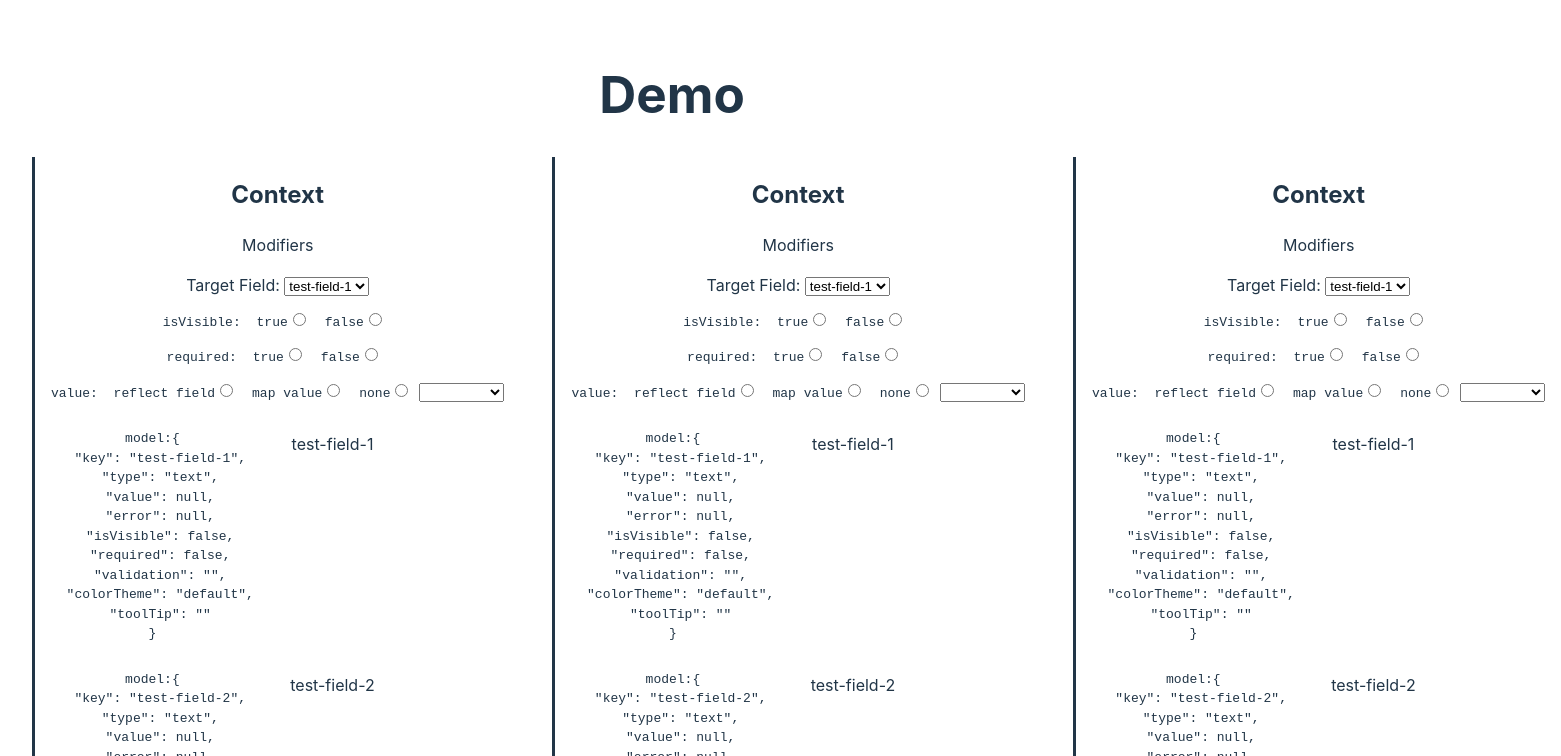
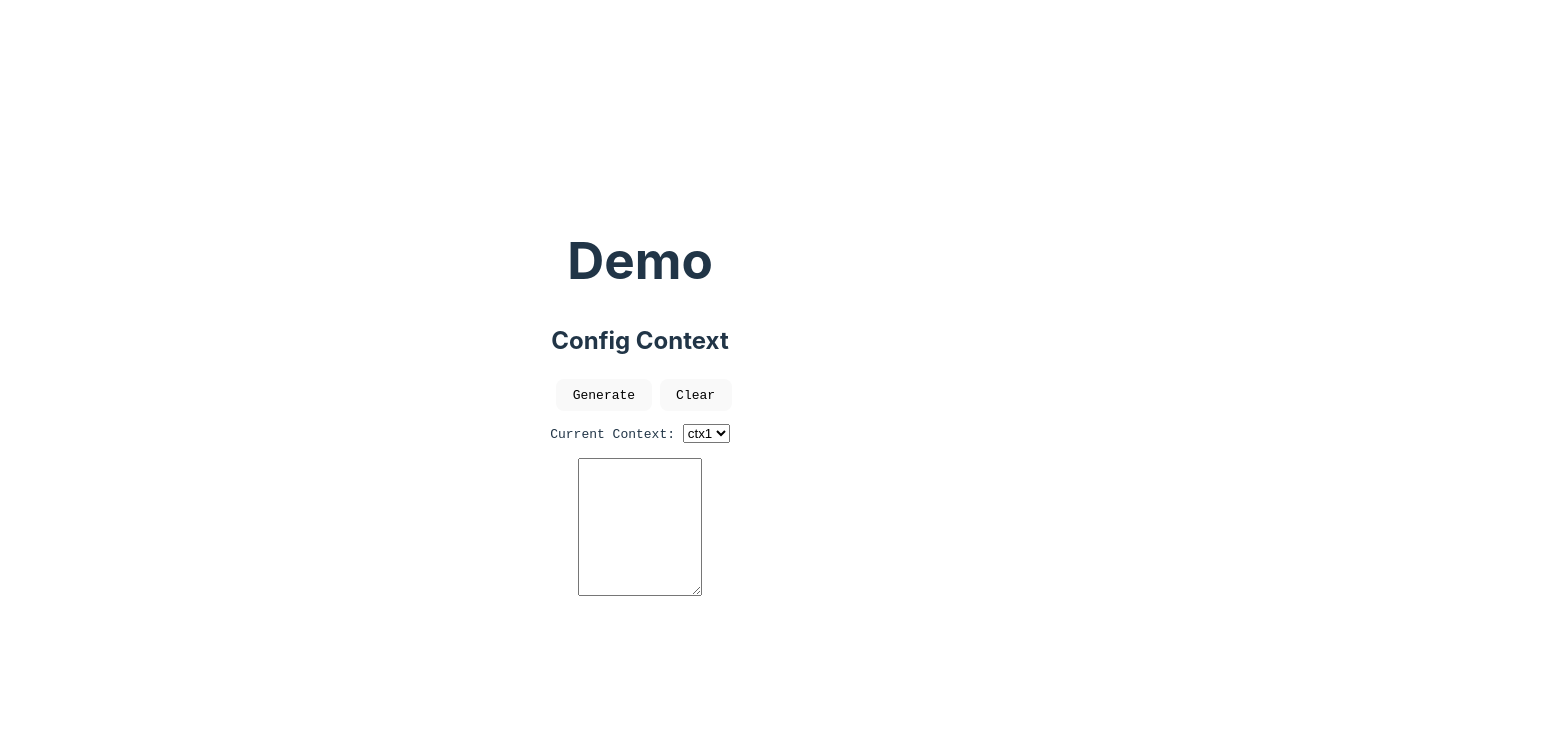
Before and after one commit to Muffinmann/Momentum, a React (Vite) app: page / in a window 1280 px wide. Shown: the top 756 px of the page, 1561 px wide, since content can reach past the window. Built offline with nearby package versions, Linux system fonts and the light colour scheme.

Commit message:
add context config

```diff
--- a/src/Demo.tsx
+++ b/src/Demo.tsx
@@ -1,15 +1,64 @@
+import { useState } from "react";
 import FieldContext from "./FieldContext";
 
 
+const demoContexts = [
+  'ctx1',
+  'ctx2',
+  'ctx3',
+]
+
 const Demo = () => {
+  const [contextConfig, setContextConfig] = useState(Object.fromEntries(demoContexts.map((name) => [name, ''])))
+  const [targetContext, setTargetContext] = useState('ctx1')
+  const [generateConfig, setGeneratedConfig] = useState<Record<string, object>>(Object.fromEntries(demoContexts.map((name) => [name, {}])))
 
+  console.log({generateConfig})
+  const generateContextConfig = () => {
+    const text = contextConfig[targetContext]
+    try {
+      const parsed = JSON.parse(text)
+      setGeneratedConfig((old) => ({
+        ...old,
+        [targetContext]: parsed
+      }))
+    } catch(e) {
+      console.error(e)
+    }
+  }
+
+  const clearContextConfig = () => {
+    setGeneratedConfig((old) => ({
+      ...old,
+      [targetContext]: {}
+    }))
+  }
   return (
     <div>
       <h1> Demo </h1>
+      <div>
+        <h2>Config Context</h2>
+        <pre> <button onClick={generateContextConfig}>Generate</button> <button onClick={clearContextConfig}>Clear</button></pre>
+        <pre>Current Context: <select value={targetContext} onChange={(e) => setTargetContext(e.target.value)}>
+          {demoContexts.map((ctx) => (
+            <option value={ctx} key={ctx}>{ctx}</option>))}
+        </select>
+        </pre>
+        <textarea
+          style={{width: '60%', padding:'0.5rem 0.3rem'}}
+          rows={8}
+          value={contextConfig[targetContext]}
+          onChange={(e) => {
+            setContextConfig((old) => ({
+              ...old,
+              [targetContext]: e.target.value
+            }))
+        }}/>
+      </div>
       <div style={{display: 'grid', gap: '2rem', gridTemplateColumns: '1fr 1fr 1fr'}}>
-        <FieldContext />
-        <FieldContext />
-        <FieldContext />
+        {demoContexts.map((context) => (
+          Object.keys(generateConfig[context]).length ? (<FieldContext key={context} config={generateConfig[context]} />) : null
+        ))}
       </div>
     </div>
   )
--- a/src/FieldContext.tsx
+++ b/src/FieldContext.tsx
@@ -5,8 +5,8 @@ import { createStoreMap } from "./store";
 import StoreMapContext from "./contexts";
 
 
-const FieldContext = () => {
-  const {storeMap, keys} = useRef(createStoreMap()).current
+const FieldContext = ({config}: {config: Record<string, object>}) => {
+  const {storeMap, keys} = useRef(createStoreMap(config)).current
   const id = useId()
 
   const [valueModifierTarget, setValueModifierTarget] = useState('test-field-1')
@@ -101,9 +101,9 @@ const FieldContext = () => {
             </select>
           </pre>
         </div>
-        <DynamicField fieldKey="test-field-1" />
-        <DynamicField fieldKey="test-field-2" />
-        <DynamicField fieldKey="test-field-3" />
+        {keys.map((key) => (
+          <DynamicField key={key} fieldKey={key} />
+        ))}
       </div>
     </StoreMapContext.Provider>
   )
--- a/src/store.ts
+++ b/src/store.ts
@@ -247,6 +247,7 @@ export class FieldStore {
     this.modifier.handleFactChange(from, v)
     this.emitChange()
   }
+
   addModifier(k: AvailableModifiers, v: Logic, tag: string){
     this.modifier.addModifier(k, v, tag)
     this.emitChange()
@@ -281,26 +282,40 @@ export class FieldStore {
 }
 
 
+type StoreMapConfig = {
+  [fieldKey: string]: {
+    [K in AvailableModifiers]: Logic[]
+  }
+}
 
-export const createStoreMap = () => {
-
+export const createStoreMap = (config: StoreMapConfig) => {
   const storeFactContext = new FactContext()
+  const fieldKeys = Object.keys(config)
+  const fieldStoreMap = Object.fromEntries(fieldKeys.map((key) => [key, new FieldStore(key)]))
+  for (const fieldKey of fieldKeys) {
+    const modifier = config[fieldKey]
+    const store = fieldStoreMap[fieldKey]
+    Object.entries(modifier).forEach(([name, m]) => {
+      store.addModifier(name as AvailableModifiers, m, 'ctxTag')
+    })
+  }
+  Object.values(fieldStoreMap).forEach((store) => store.bindFactContext(storeFactContext))
 
   // TODO load fields dynamically
-  const demoStoreMap: Record<string, FieldStore> = {
-    'test-field-1': new FieldStore('test-field-1'),
-    'test-field-2': new FieldStore('test-field-2'),
-    'test-field-3': new FieldStore('test-field-3'),
-  }
+  // const demoStoreMap: Record<string, FieldStore> = {
+  //   'test-field-1': new FieldStore('test-field-1'),
+  //   'test-field-2': new FieldStore('test-field-2'),
+  //   'test-field-3': new FieldStore('test-field-3'),
+  // }
 
 
-  Object.values(demoStoreMap).forEach((store) => store.bindFactContext(storeFactContext))
+  // Object.values(demoStoreMap).forEach((store) => store.bindFactContext(storeFactContext))
   // TODO initialize context specified field modifiers
   // e.g.
   // {'test-field-1': {value: {'+': [{var: 'test-field-2'}, 100]}}}
 
   return {
-    storeMap: demoStoreMap,
-    keys: Object.keys(demoStoreMap)
+    storeMap: fieldStoreMap,
+    keys: Object.keys(fieldStoreMap)
   }
 }
```
